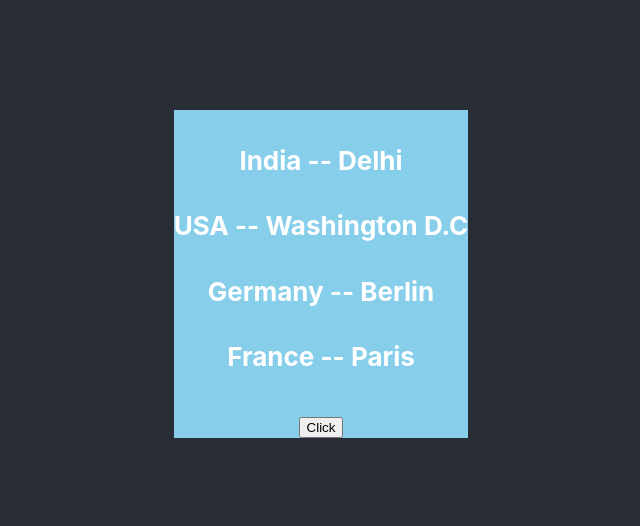
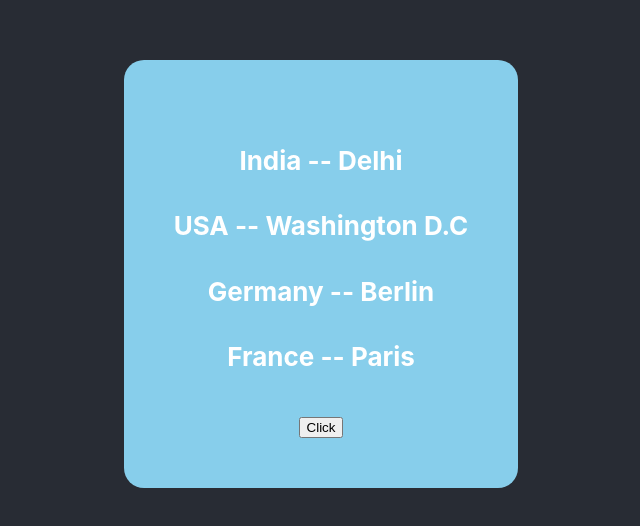
Before and after one commit to Virendra1807/reactprojects, a React (Create React App) app: page / in a window 1280 px wide. Shown: the part 126-652 px from the top of the page, without its empty margins (319-959 px from the left). Built offline with nearby package versions, Linux system fonts and the light colour scheme.

Commit message:
background color change

```diff
--- a/src/Components/Country.js
+++ b/src/Components/Country.js
@@ -11,14 +11,16 @@ const Countries = [
 
 
 function CountriesList(){
-    let [color, setColor] = useState("skyblue");
+    let [color, setColor] = useState(true);
+    let [color2, setColor2] = useState('skyblue');
     return(
-        <div style={{backgroundColor : color}}>
+        <div style={{backgroundColor : color2, padding: '50px', borderRadius: '20px'}}>
             {Countries.map((country)=>(
                 <h4>{country.Name} -- {country.Capital}</h4>
             ))}
 
-            <button onClick={()=> setColor(color !=' blue' ? 'blue' : 'red' )}>Click</button>
+            <button onClick={()=>setColor(() => !color ? setColor2('green') : setColor2('violet'))}>Click</button>
+
         </div>
     )
 }
```
Also changed, not shown: src/App.js (line endings or trailing spaces).
